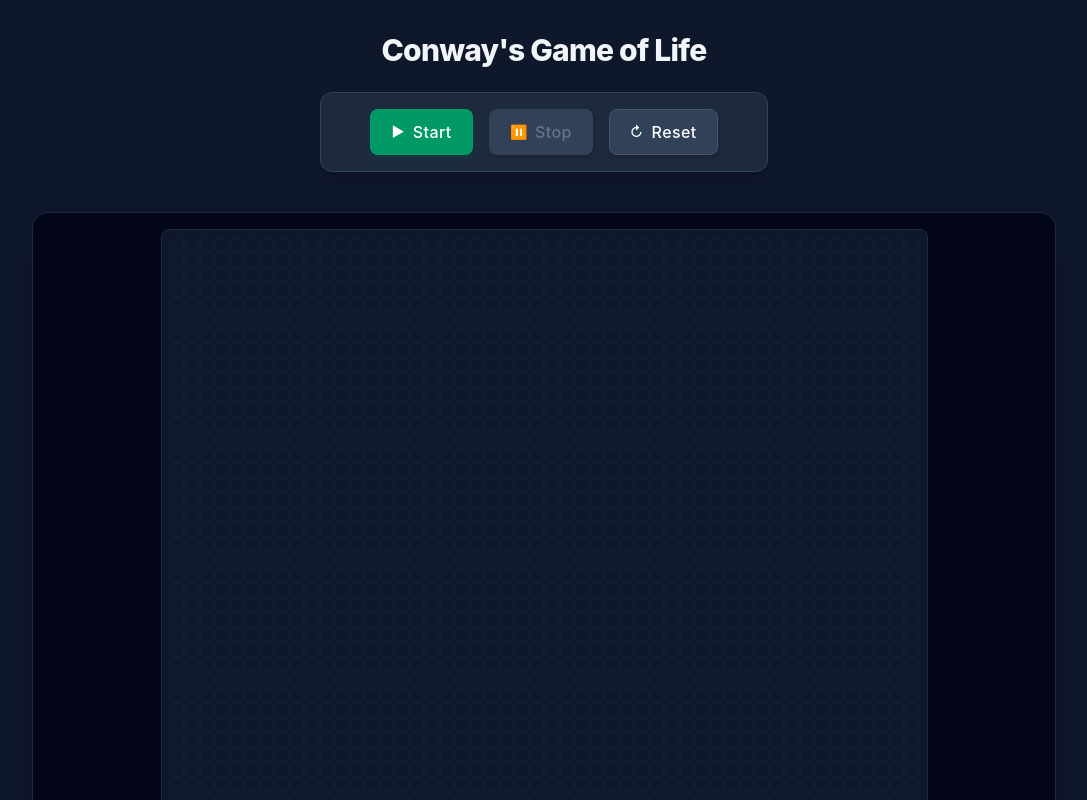
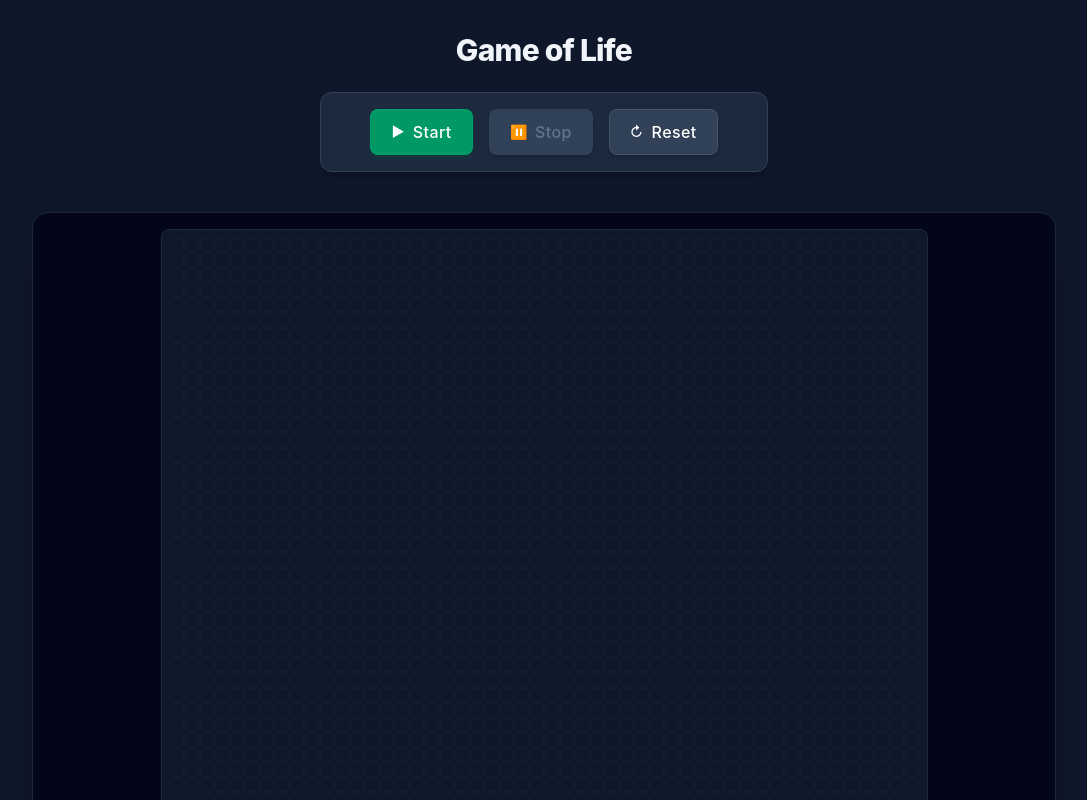
Before and after one commit to GaneshSharma8/react-game-of-life, a React (Vite) app: page / in a window 1280 px wide. Shown: the top 800 px of the page, without its empty margins (96-1183 px from the left). Built offline with nearby package versions, Linux system fonts and the light colour scheme.

Commit message:
perf: refactor the Game component

```diff
--- a/src/Components/Game.tsx
+++ b/src/Components/Game.tsx
@@ -7,26 +7,26 @@ import { useState } from 'react';
 const ROWS = 50;
 const COLUMNS = 50;
 
-// Helper to instantiate a clean 50x50 multi-dimensional array
 const createInitialGrid = (): CellState[][] =>
   Array.from({ length: ROWS }, () => Array(COLUMNS).fill('dead'));
+
+const toggleGridCell = (prevGrid: CellState[][], row: number, col: number): CellState[][] => {
+  return prevGrid.map((currentRow, rIdx) =>
+    currentRow.map((cellState, cIdx) => {
+      if (rIdx === row && cIdx === col) {
+        return cellState === 'alive' ? 'dead' : 'alive';
+      }
+      return cellState;
+    })
+  );
+};
 
 export const Game: React.FC = () => {
   const [grid, setGrid] = useState<CellState[][]>(() => createInitialGrid());
   const [isRunning, setIsRunning] = useState<boolean>(false);
 
   const handleCellClick = (row: number, col: number) => {
-    setGrid((prevGrid) => {
-      // Map over previous rows to guarantee immutability
-      return prevGrid.map((currentRow, rIdx) =>
-        currentRow.map((cellState, cIdx) => {
-          if (rIdx === row && cIdx === col) {
-            return cellState === 'alive' ? 'dead' : 'alive';
-          }
-          return cellState;
-        })
-      );
-    });
+    setGrid((currentGrid) => toggleGridCell(currentGrid, row, col));
   };
 
   const handleStart = () => setIsRunning(true);
@@ -40,7 +40,7 @@ export const Game: React.FC = () => {
     <main className="game-container min-h-screen bg-slate-900 py-8 px-4 flex flex-col items-center">
       <header className="mb-6">
         <h1 className="text-3xl font-extrabold tracking-tight text-slate-100">
-          Conway's Game of Life
+          Game of Life
         </h1>
       </header>
 
```
